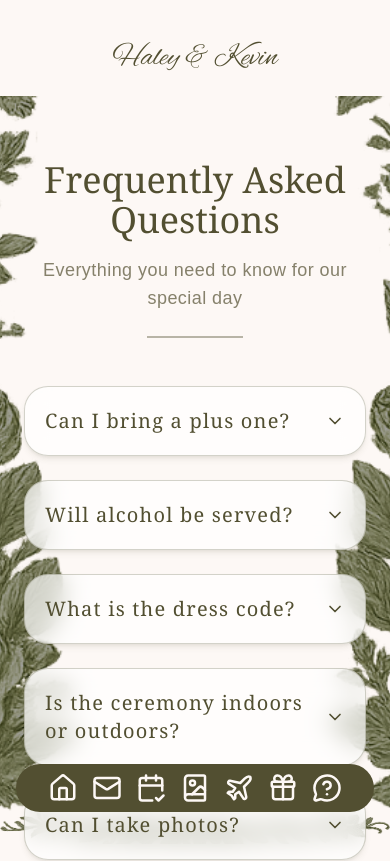
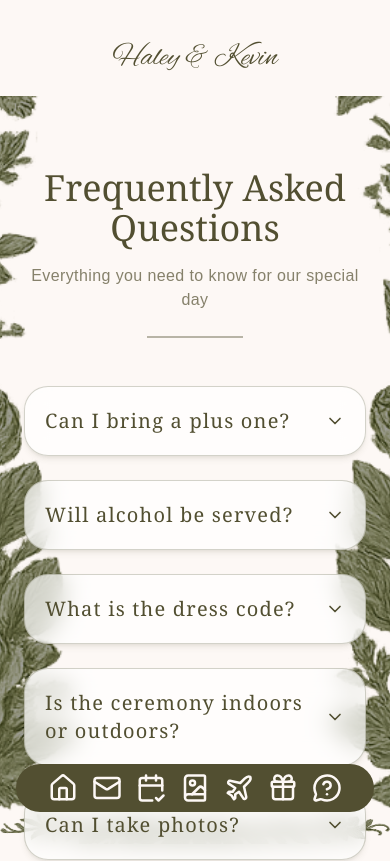
Before and after one commit to Hiekki/wedding, a Next.js app: page /faqs in a window 390 px wide. Shown: the top 861 px of the page. Built offline with nearby package versions, Linux system fonts and the light colour scheme.

Commit message:
minor image adjustments

```diff
--- a/src/app/faqs/page.tsx
+++ b/src/app/faqs/page.tsx
@@ -61,7 +61,7 @@ export default function FAQsPage() {
                 <div className='min-h-[40vh] flex flex-col items-center justify-end text-center pt-32'>
                     <h1 className='text-4xl md:text-5xl font-serif text-sage mb-4'>Frequently Asked Questions</h1>
 
-                    <p className='text-sage/70 text-lg tracking-wide'>Everything you need to know for our special day</p>
+                    <p className='text-sage/70 text-md lg:text-lg tracking-wide'>Everything you need to know for our special day</p>
 
                     <div className='w-24 h-0.5 bg-sage/40 mt-6' />
                 </div>
--- a/src/app/traveling/page.tsx
+++ b/src/app/traveling/page.tsx
@@ -55,7 +55,7 @@ export default function Traveling() {
             <BorderFrame />
 
             <div className='relative z-10 flex flex-col items-center px-6 py-24 text-center'>
-                <div className='w-full max-w-2xl lg:max-w-4xl text-sage mt-14'>
+                <div className='w-full max-w-2xl lg:max-w-4xl text-sage pt-4 lg:pt-14'>
                     {hotels.map((hotel) => (
                         <div key={hotel.name} className='mt-12'>
                             <h1 className='text-4xl lg:text-5xl font-alex'>{hotel.name}</h1>
--- a/src/components/BorderFrame.tsx
+++ b/src/components/BorderFrame.tsx
@@ -19,7 +19,7 @@ export default function BorderFrame({ mode = 'fixed' }: BorderFrameProps) {
                 priority
                 width={2400}
                 height={400}
-                className={mode == 'absolute' ? '-translate-y-[30%]' : '' + ' absolute top-10 left-1/2 -translate-x-1/2 w-600 h-auto'}
+                className='absolute top-10 left-1/2 -translate-x-1/2 w-600 h-auto -translate-y-[30%]'
             />
 
             <Image
@@ -28,7 +28,7 @@ export default function BorderFrame({ mode = 'fixed' }: BorderFrameProps) {
                 aria-hidden
                 width={2400}
                 height={400}
-                className='absolute bottom-0 left-1/2 -translate-x-1/2 w-600 h-auto translate-y-[15%] lg:translate-y-[30%]'
+                className='absolute bottom-0 left-1/2 -translate-x-1/2 w-600 h-auto translate-y-[20%] lg:translate-y-[50%]'
             />
 
             <Image
```
